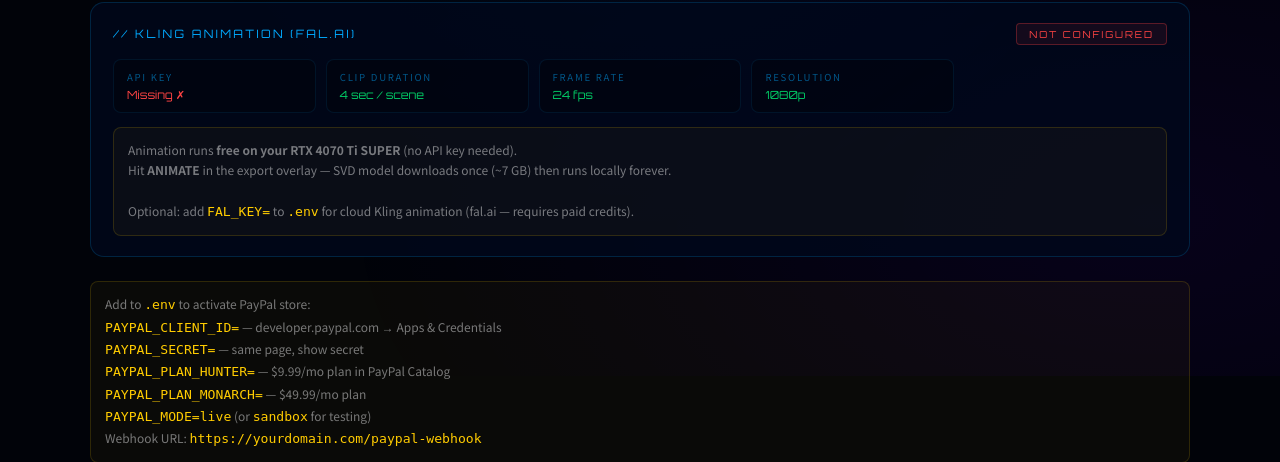
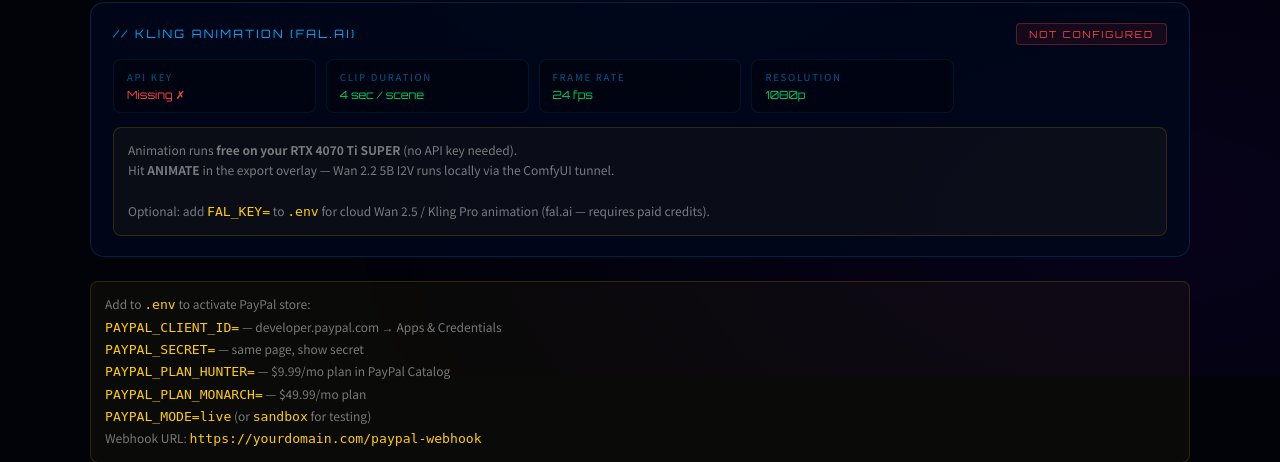
Before and after one commit to cloudaven/animewonder, a Flask app: page /admin in a window 1280 px wide. Shown: the part 424-886 px from the top of the page. Run offline with Flask 3, Linux system fonts and the light colour scheme; the visitor is signed in with stand-in values (Sample User, id 1); data comes from the database, SQL or seed files in the repository; data that the repository does not hold is empty; parts of the project's set-up code (start-up, migrations or seed data) failed here and were passed over; some libraries are stand-ins or nearby versions.

Commit message:
fix: replace stale Pika 2.0 / SVD labels with Wan 2.5 (the actual model)
The product switched from Pika 2.0 to fal.ai Wan 2.5 (Kling Pro on monarch
tier) but four user-facing labels in the export UI still said "Pika 2.0"
and the admin env-hint said "SVD model downloads ~7 GB." Confusing for
new visitors and inaccurate.

- index.html: 3 labels swapped Pika 2.0 -> Wan 2.5
- admin.html: env-hint now says "Wan 2.2 5B I2V (local)" and
  "Wan 2.5 / Kling Pro (cloud fal.ai)" instead of SVD / Kling-only

No backend changes. The internal pika_ok template variable kept its name
since it's just a boolean check on FAL_KEY presence.

```diff
--- a/templates/admin.html
+++ b/templates/admin.html
@@ -234,8 +234,8 @@
     {% if not pika_ok %}
     <div class="env-hint">
       Animation runs <strong>free on your RTX 4070 Ti SUPER</strong> (no API key needed).<br>
-      Hit <strong>ANIMATE</strong> in the export overlay — SVD model downloads once (~7 GB) then runs locally forever.<br><br>
-      Optional: add <code>FAL_KEY=</code> to <code>.env</code> for cloud Kling animation (fal.ai — requires paid credits).
+      Hit <strong>ANIMATE</strong> in the export overlay — Wan 2.2 5B I2V runs locally via the ComfyUI tunnel.<br><br>
+      Optional: add <code>FAL_KEY=</code> to <code>.env</code> for cloud Wan 2.5 / Kling Pro animation (fal.ai — requires paid credits).
     </div>
     {% endif %}
   </div>
--- a/templates/index.html
+++ b/templates/index.html
@@ -812,7 +812,7 @@
         </button>
         <button class="eq-btn" id="eq-animate-btn" data-animate="0" onclick="toggleAnimate(this)">
           <span class="eq-icon">🎌</span><span class="eq-name">ANIMATE</span>
-          <span class="eq-fps" id="eq-animate-fps">Pika 2.0 · requires key</span>
+          <span class="eq-fps" id="eq-animate-fps">Wan 2.5 · requires key</span>
         </button>
       </div>
       <div class="exp-info-row">
@@ -1635,7 +1635,7 @@
     btn.classList.toggle('active', exportAnimate);
     btn.style.borderColor = exportAnimate ? '#ff6699' : '';
     btn.style.background  = exportAnimate ? 'rgba(255,60,120,.14)' : '';
-    document.getElementById('eq-animate-fps').textContent = exportAnimate ? 'Pika 2.0 · ON ✓' : 'Pika 2.0 · requires key';
+    document.getElementById('eq-animate-fps').textContent = exportAnimate ? 'Wan 2.5 · ON ✓' : 'Wan 2.5 · requires key';
     updateTimeEst();
   }
 
@@ -1669,7 +1669,7 @@
   async function confirmExport(){
     document.getElementById('exp-stage-preview').style.display='none';
     document.getElementById('exp-stage-render').style.display='';
-    document.getElementById('exp-quality-label').textContent=exportQuality.toUpperCase()+(exportAnimate?' · PIKA 2.0 ANIMATED':' · 60FPS');
+    document.getElementById('exp-quality-label').textContent=exportQuality.toUpperCase()+(exportAnimate?' · WAN 2.5 ANIMATED':' · 60FPS');
     document.getElementById('exp-msg').textContent='Starting export...';
     document.getElementById('exp-bar').style.width='0%';
     document.getElementById('exp-pct').textContent='0%';
```
